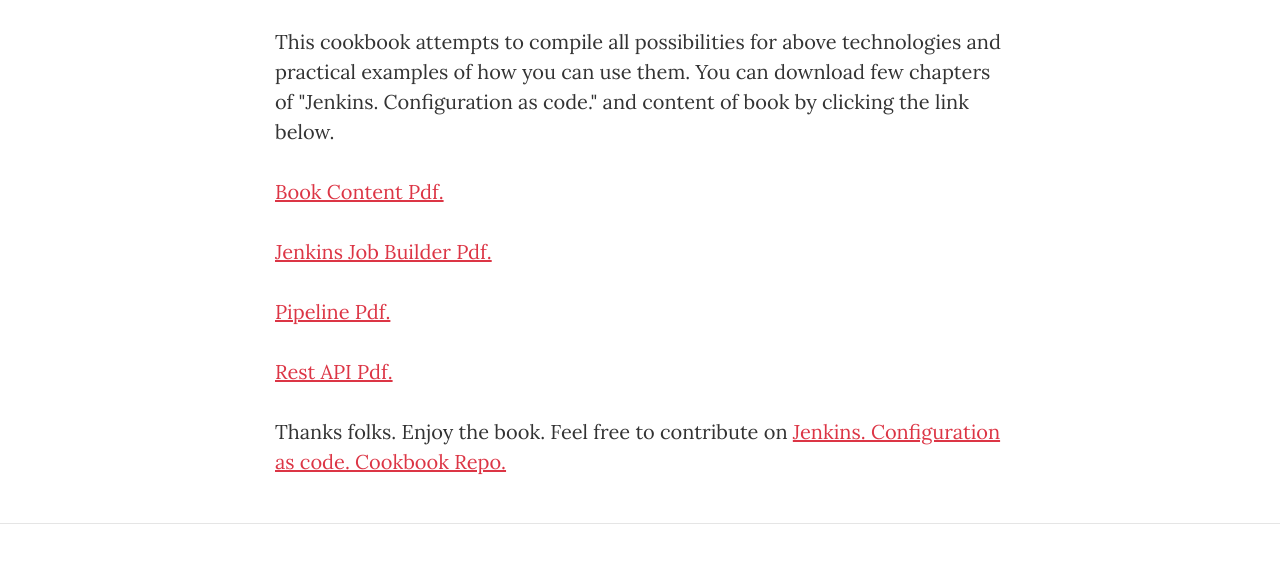
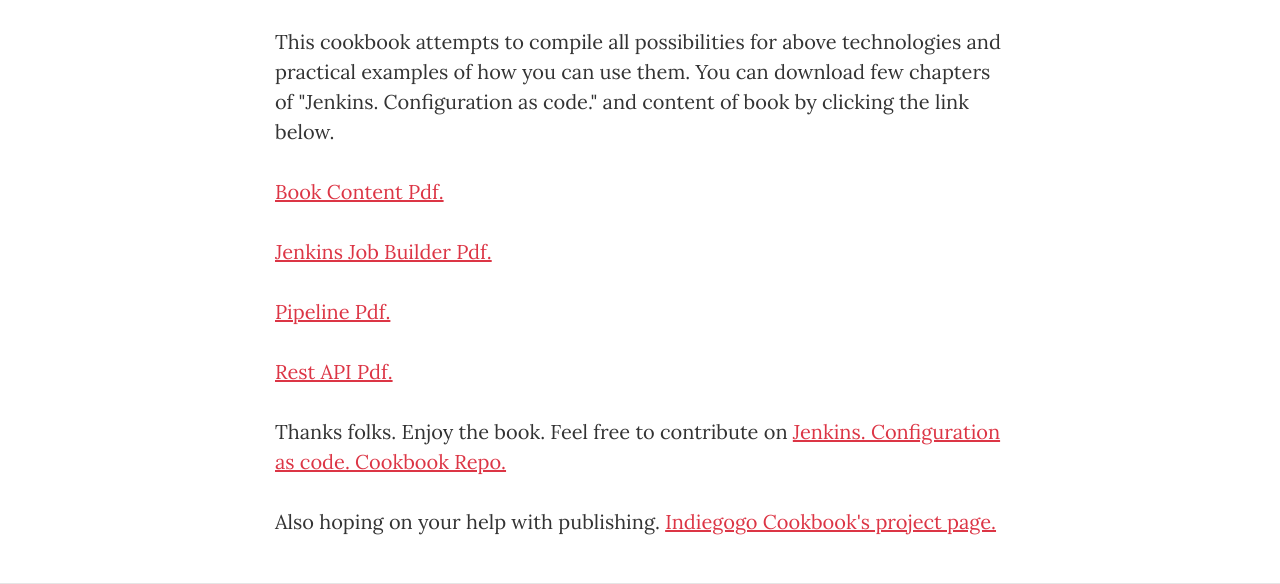
Before and after one commit to ochirkov/ochirkov.github.io, a website: page jenkins_cookbook.html in a window 1280 px wide. Shown: the part 1149-1733 px from the top of the page. Drawn offline with nearby package versions, Linux system fonts and the light colour scheme.

Commit message:
structure refactor

```diff
--- a/jenkins_cookbook.html
+++ b/jenkins_cookbook.html
@@ -104,6 +104,7 @@
 
             <p>Thanks folks. Enjoy the book. Feel free to contribute on <a href="https://github.com/ochirkov/jjb_book" style="color: #dc3545", target="_blank">Jenkins. Configuration as code. Cookbook Repo.</a></p>
 
+            <p>Also hoping on your help with publishing. <a href="https://igg.me/p/2251454/twtr" style="color: #dc3545", target="_blank">Indiegogo Cookbook's project page.</a></p>
 
           </div>
         </div>
```
